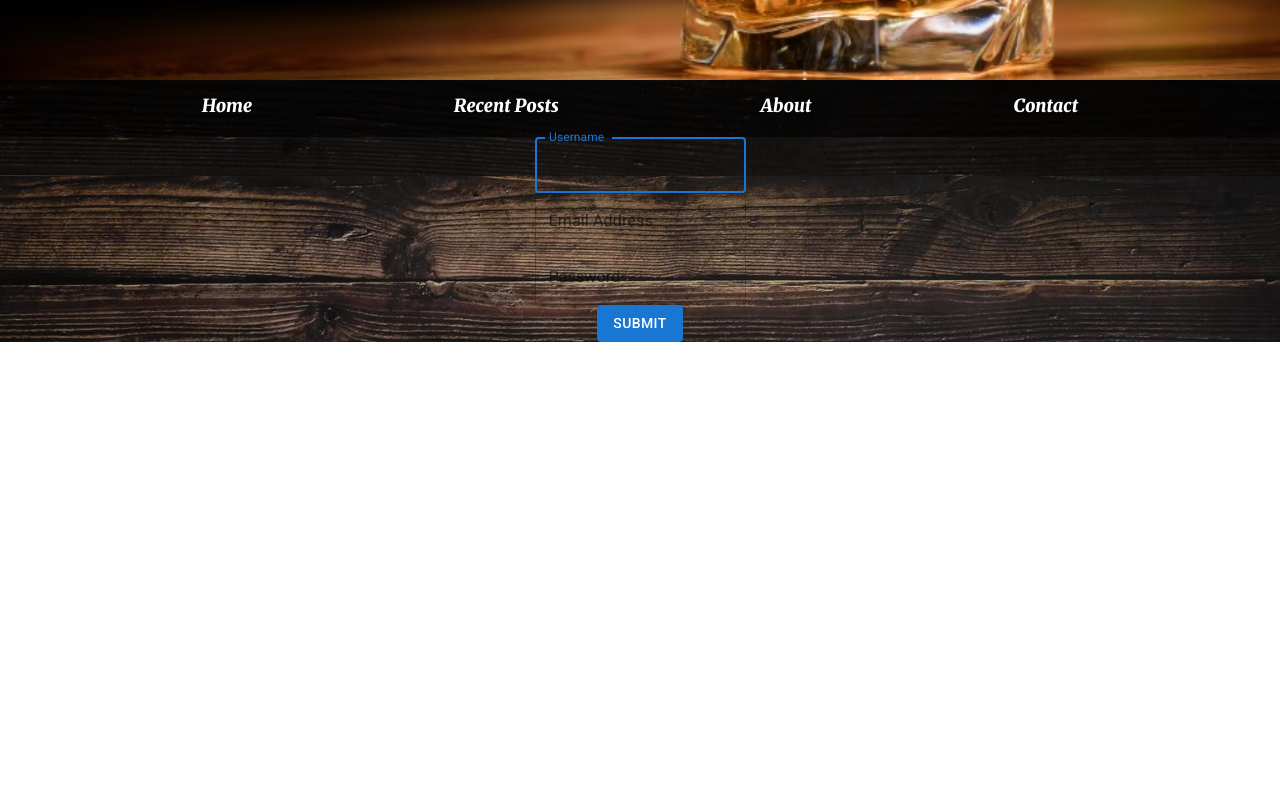
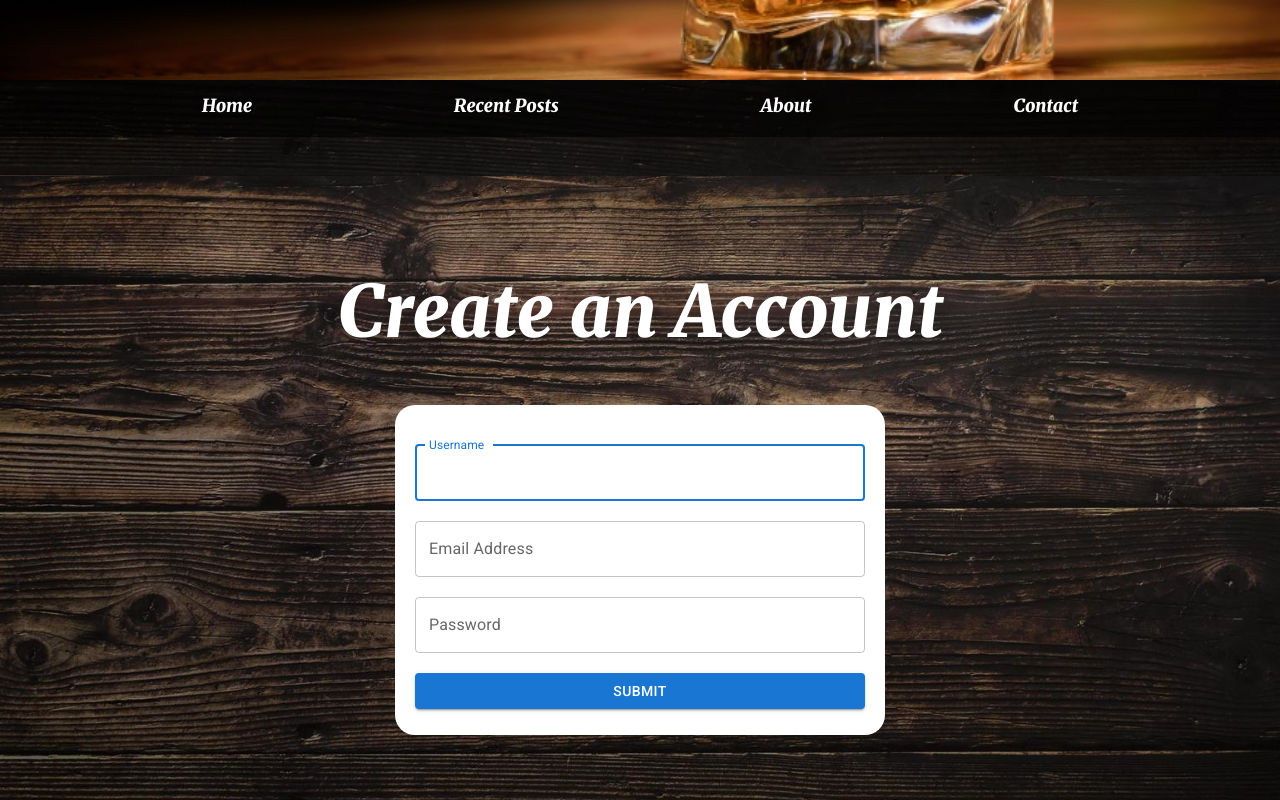
Before and after one commit to rlmorrison74/whiskeypedia, a React (Create React App) app in the folder client/: page /register in a window 1280 px wide. Shown: the part 640-1440 px from the top of the page. Before the commit the page ends 982 px from the top, so only its background shows below. Built offline with nearby package versions, Linux system fonts and the light colour scheme.

Commit message:
register form styled

```diff
--- a/client/src/screens/Login.jsx
+++ b/client/src/screens/Login.jsx
@@ -20,6 +20,7 @@ export default function Login({ handleLogin }) {
 
   return (
     <div className="login">
+      <h1>Welcome Back</h1>
       <form
         className="loginform"
         onSubmit={(e) => {
@@ -36,7 +37,6 @@ export default function Login({ handleLogin }) {
           name="username"
           onChange={handleChange}
         />
-        <br />
         <TextField
           id="password"
           type="password"
@@ -45,7 +45,6 @@ export default function Login({ handleLogin }) {
           name="password"
           onChange={handleChange}
         />
-        <br />
         <Button type="submit" children="Submit" variant="contained" />
         <p>
           {" "}
--- a/client/src/screens/Register.jsx
+++ b/client/src/screens/Register.jsx
@@ -1,6 +1,6 @@
 import { useState } from "react";
-
 import { TextField, Button } from "@mui/material";
+import "../styles/Screens/register.css";
 
 export default function Register({ handleRegister }) {
   const [formData, setFormData] = useState({
@@ -20,7 +20,10 @@ export default function Register({ handleRegister }) {
   };
 
   return (
+    <div className="register">
+      <h1>Create an Account</h1>
       <form
+        className="registerform"
         onSubmit={(e) => {
           e.preventDefault();
           handleRegister(formData);
@@ -54,7 +57,8 @@ export default function Register({ handleRegister }) {
           onChange={handleChange}
         />
         <br />
-          <Button type="submit" children="Submit" variant="contained"  />
+        <Button type="submit" children="Submit" variant="contained" />
       </form>
+    </div>
   );
 }
--- a/client/src/styles/Screens/login.css
+++ b/client/src/styles/Screens/login.css
@@ -1,20 +1,21 @@
 .login {
   height: 100vh;
   display: flex;
-  justify-content: center;
+  flex-direction: column;
+  align-items: center;
+  margin-top: 10vh;
 }
 
 .loginform {
   background-color: rgb(255, 255, 255);
   width: 70vw;
-  padding: 10px 20px;
+  padding: 30px 20px;
   border-radius: 20px;
   display: flex;
   flex-direction: column;
   justify-content: space-evenly;
   height: 250px;
   max-width: 450px;
-  margin-top: 10vh;
 }
 
 .loginform p {
@@ -23,4 +24,9 @@
 
 .registerlink {
   color: black;
+  transition: .25s;
 }
+
+.registerlink:hover{
+color:rgb(141, 141, 141);
+}
--- a/client/src/styles/Screens/register.css
+++ b/client/src/styles/Screens/register.css
@@ -0,0 +1,19 @@
+.register {
+  height: 100vh;
+  display: flex;
+  flex-direction: column;
+  align-items: center;
+  margin-top: 10vh;
+}
+
+.registerform {
+  background-color: rgb(255, 255, 255);
+  width: 70vw;
+  padding: 40px 20px;
+  border-radius: 20px;
+  display: flex;
+  flex-direction: column;
+  justify-content: space-evenly;
+  height: 250px;
+  max-width: 450px;
+}
```
Lines whose indentation alone changed are shown as unchanged.
